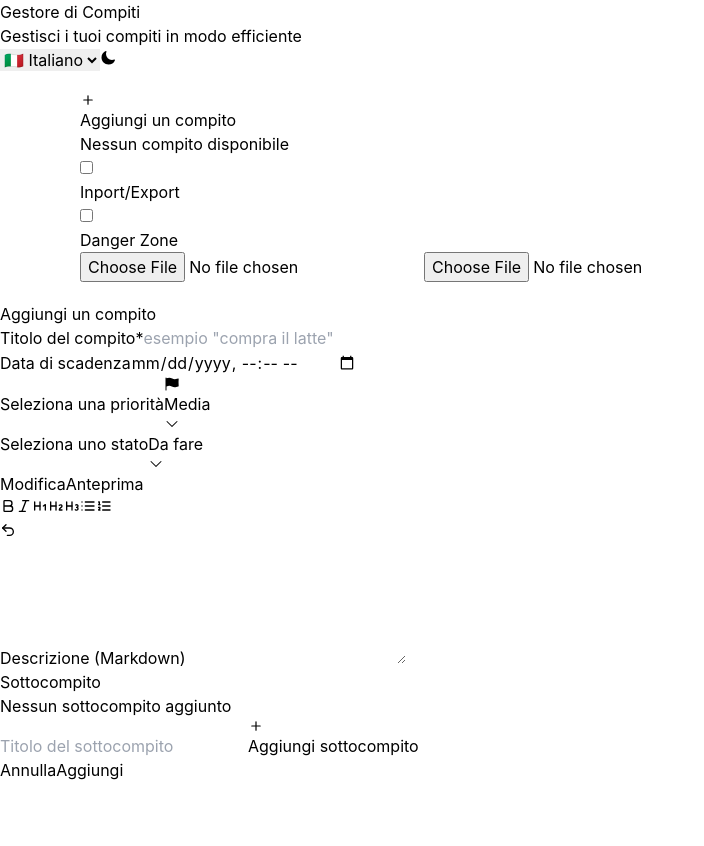
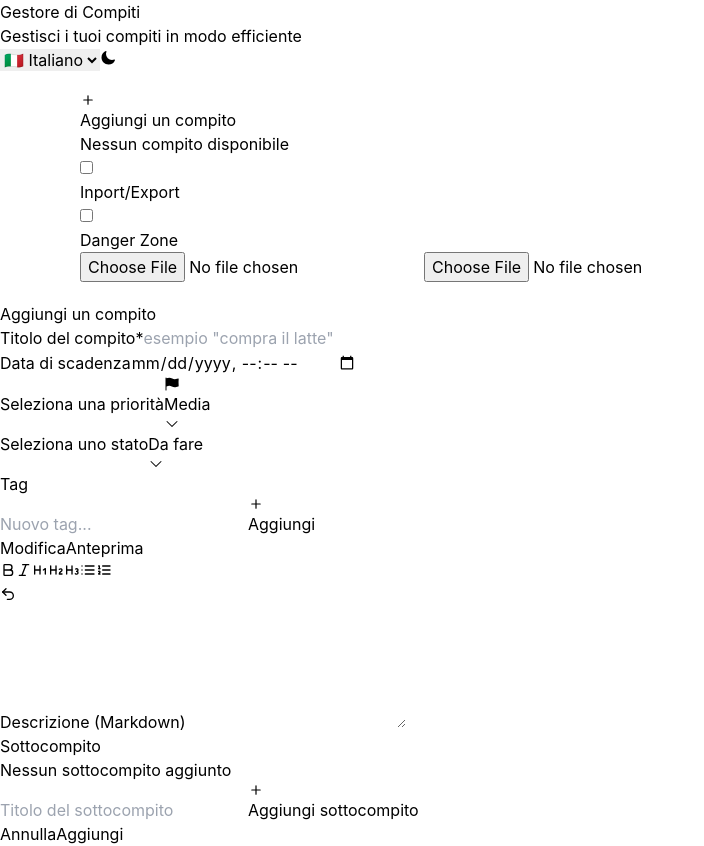
Before and after one commit to moris88/project-todolist, a React (Vite) app: page / in a window 1280 px wide. Both pictures are taken after a click on the button "Aggiungi un compito". Shown: the whole page, without its empty margins (0-704 px from the left). Before the commit the page ends 800 px from the top, so only its background shows below. Built offline with nearby package versions, Linux system fonts and the light colour scheme.

Commit message:
feat: add tags functionality to todos with UI support for tag management

```diff
--- a/src/atoms/atoms.ts
+++ b/src/atoms/atoms.ts
@@ -8,4 +8,5 @@
 export const commentsAtom = atom<Comment[]>([])
 export const languageAtom = atomWithStorage<Language>('language', 'it')
 export const darkModeAtom = atomWithStorage<boolean>('darkMode', false)
+export const tagsAtom = atomWithStorage<string[]>('tags', [])
 export const dictAtom = atom<Dict>((get) => dicts[get(languageAtom)])
--- a/src/components/TaskFormModal.tsx
+++ b/src/components/TaskFormModal.tsx
@@ -1,4 +1,4 @@
-import { useAtomValue } from 'jotai'
+import { useAtom, useAtomValue } from 'jotai'
 import moment from 'moment'
 import React from 'react'
 import { HiFlag, HiMiniPlus } from 'react-icons/hi2'
@@ -16,7 +16,7 @@
   LuX,
 } from 'react-icons/lu'
 
-import { dictAtom } from '@/atoms'
+import { dictAtom, tagsAtom } from '@/atoms'
 import { MarkdownContent } from '@/components'
 import {
   Button,
@@ -32,7 +32,7 @@
   Textarea,
 } from '@/components/UI'
 import { Priority, Status, SubTask, Todo } from '@/types'
-import { generateUniqueId, priorityItems } from '@/utils'
+import { generateUniqueId, priorityItems, tagColor } from '@/utils'
 
 export interface TaskFormValues {
   title: string
@@ -41,6 +41,7 @@
   dueDate: string | null
   status: Status
   subtasks: SubTask[]
+  tags: string[]
 }
 
 export interface SubtaskTransfer {
@@ -70,6 +71,7 @@
   onSubmit,
 }: TaskFormBodyProps) {
   const dict = useAtomValue(dictAtom)
+  const [globalTags, setGlobalTags] = useAtom(tagsAtom)
   const [title, setTitle] = React.useState(initialValues.title ?? '')
   const [description, setDescription] = React.useState(
     initialValues.description ?? ''
@@ -99,8 +101,26 @@
   const [subtaskTransfers, setSubtaskTransfers] = React.useState<
     SubtaskTransfer[]
   >([])
+  const [tags, setTags] = React.useState<string[]>(initialValues.tags ?? [])
+  const [newTagInput, setNewTagInput] = React.useState('')
 
   const minValue = new Date().toISOString().slice(0, 16)
+
+  const addTag = (tag: string) => {
+    const trimmed = tag.trim()
+    if (!trimmed) return
+    if (!tags.includes(trimmed)) {
+      setTags((prev) => [...prev, trimmed])
+    }
+    if (!globalTags.includes(trimmed)) {
+      setGlobalTags((prev) => [...prev, trimmed])
+    }
+    setNewTagInput('')
+  }
+
+  const removeTag = (tag: string) => {
+    setTags((prev) => prev.filter((t) => t !== tag))
+  }
 
   const applyFormat = (
     format: 'bold' | 'italic' | 'h1' | 'h2' | 'h3' | 'ul' | 'ol'
@@ -338,6 +358,71 @@
               {dict.todolist.listitem.status.items.archived}
             </SelectItem>
           </Select>
+          {/* Tags section */}
+          <div className="flex flex-col gap-2">
+            <p className="text-sm font-medium text-gray-700 dark:text-gray-300">
+              {dict.todolist.tags.title}
+            </p>
+            {tags.length > 0 && (
+              <div className="flex flex-wrap gap-1">
+                {tags.map((tag) => (
+                  <span
+                    key={tag}
+                    className={`inline-flex items-center gap-1 rounded-full px-2 py-0.5 text-xs font-medium ${tagColor(tag)}`}
+                  >
+                    {tag}
+                    <button
+                      className="ml-0.5 opacity-70 hover:opacity-100"
+                      title="Rimuovi"
+                      type="button"
+                      onClick={() => removeTag(tag)}
+                    >
+                      <LuX size={10} />
+                    </button>
+                  </span>
+                ))}
+              </div>
+            )}
+            {globalTags.filter((t) => !tags.includes(t)).length > 0 && (
+              <div className="flex flex-wrap gap-1">
+                <span className="self-center text-xs text-gray-400">
+                  {dict.todolist.tags.suggestions}:
+                </span>
+                {globalTags
+                  .filter((t) => !tags.includes(t))
+                  .map((tag) => (
+                    <button
+                      key={tag}
+                      className={`inline-flex items-center gap-0.5 rounded-full border border-current px-2 py-0.5 text-xs font-medium opacity-60 transition-opacity hover:opacity-100 ${tagColor(tag)}`}
+                      title="Aggiungi al task"
+                      type="button"
+                      onClick={() => addTag(tag)}
+                    >
+                      + {tag}
+                    </button>
+                  ))}
+              </div>
+            )}
+            <div className="flex gap-2">
+              <input
+                className="flex-1 rounded-lg border border-gray-300 bg-white px-3 py-1.5 text-sm focus:outline-none focus:ring-2 focus:ring-blue-500 dark:border-gray-600 dark:bg-gray-800 dark:text-white"
+                placeholder={dict.todolist.tags.placeholder}
+                type="text"
+                value={newTagInput}
+                onChange={(e) => setNewTagInput(e.target.value)}
+                onKeyDown={(e) => {
+                  if (e.key === 'Enter') {
+                    e.preventDefault()
+                    addTag(newTagInput)
+                  }
+                }}
+              />
+              <Button size="sm" variant="secondary" onPress={() => addTag(newTagInput)}>
+                <HiMiniPlus className="h-4 w-4" />
+                {dict.todolist.tags.add}
+              </Button>
+            </div>
+          </div>
           <div className="flex flex-col gap-2">
             <div className="flex gap-2">
               <button
@@ -570,7 +655,7 @@
           variant="primary"
           onPress={() =>
             onSubmit(
-              { title, description, priority, dueDate, status, subtasks },
+              { title, description, priority, dueDate, status, subtasks, tags },
               subtaskTransfers
             )
           }
--- a/src/components/TodoInput.tsx
+++ b/src/components/TodoInput.tsx
@@ -49,6 +49,7 @@
       priority: pendingValues.priority,
       status: 'todo',
       subtasks: pendingValues.subtasks,
+      tags: pendingValues.tags,
     }
     setTodos(addTodoStorage(newTodo, todos))
     setPendingValues(null)
--- a/src/components/TodoItem.tsx
+++ b/src/components/TodoItem.tsx
@@ -41,6 +41,7 @@
   isTaskOverdue,
   removeCommentsByTodoId,
   removeTodoStorage,
+  tagColor,
   updateTodoStorage,
 } from '@/utils'
 
@@ -146,6 +147,7 @@
           dueDate: pendingEditValues.dueDate,
           status: pendingEditValues.status,
           subtasks: pendingEditValues.subtasks,
+          tags: pendingEditValues.tags,
           completed: pendingEditValues.status === 'done' ? true : t.completed,
           completedAt:
             pendingEditValues.status === 'done' && !t.completed
@@ -316,6 +318,7 @@
           dueDate: todo.dueDate,
           status: todo.status,
           subtasks: todo.subtasks,
+          tags: todo.tags ?? [],
         }}
         isDismissable={false}
         isOpen={isEditing}
@@ -477,6 +480,21 @@
             </div>
           )}
         </div>
+        {(todo.tags ?? []).length > 0 && (
+          <div
+            className="flex flex-wrap gap-1"
+            onPointerDown={(e) => e.stopPropagation()}
+          >
+            {(todo.tags ?? []).map((tag) => (
+              <span
+                key={tag}
+                className={`inline-flex items-center rounded-full px-2 py-0.5 text-xs font-medium ${tagColor(tag)}`}
+              >
+                {tag}
+              </span>
+            ))}
+          </div>
+        )}
         <div
           className={twMerge(
             'flex justify-start gap-y-4 md:justify-between',
--- a/src/types/global.d.ts
+++ b/src/types/global.d.ts
@@ -18,6 +18,7 @@
   priority: Priority
   status: Status
   subtasks: SubTask[]
+  tags: string[]
 }
 
 export type Priority = 'low' | 'medium' | 'high' | 'urgent'
--- a/src/utils/constants.ts
+++ b/src/utils/constants.ts
@@ -132,6 +132,13 @@
       move_to: 'Seleziona compito di destinazione',
       move_confirm: 'Sposta',
       move_no_tasks: 'Non ci sono compiti',
+    },
+    tags: {
+      title: 'Tag',
+      add: 'Aggiungi',
+      placeholder: 'Nuovo tag...',
+      no_tags: 'Nessun tag',
+      suggestions: 'Suggeriti',
     },
   },
 }
@@ -269,6 +276,13 @@
       move_confirm: 'Move',
       move_no_tasks: 'There are no tasks',
     },
+    tags: {
+      title: 'Tags',
+      add: 'Add',
+      placeholder: 'New tag...',
+      no_tags: 'No tags',
+      suggestions: 'Suggested',
+    },
   },
 }
 
--- a/src/utils/csv.ts
+++ b/src/utils/csv.ts
@@ -15,6 +15,7 @@
   'priority',
   'status',
   'subtasks',
+  'tags',
 ]
 
 const COMMENT_HEADERS = ['id', 'todoId', 'text', 'createdAt']
@@ -115,8 +116,8 @@
   for (const todo of todos) {
     rows.push(
       TODO_HEADERS.map((h) => {
-        if (h === 'subtasks')
-          return escapeCSV(JSON.stringify(todo.subtasks ?? []))
+        if (h === 'subtasks') return escapeCSV(JSON.stringify(todo.subtasks ?? []))
+        if (h === 'tags') return escapeCSV(JSON.stringify(todo.tags ?? []))
         return escapeCSV((todo as any)[h])
       }).join(',')
     )
@@ -156,7 +157,7 @@
         todo[header] = val.toLowerCase() === 'true'
       } else if (['updatedAt', 'completedAt', 'dueDate'].includes(header)) {
         todo[header] = val.trim() === '' ? null : val.trim()
-      } else if (header === 'subtasks') {
+      } else if (header === 'subtasks' || header === 'tags') {
         try {
           todo[header] = val.trim() ? JSON.parse(val) : []
         } catch {
@@ -174,6 +175,7 @@
     if (todo.completed === undefined) todo.completed = false
     if (!todo.createdAt) todo.createdAt = new Date().toISOString()
     if (!Array.isArray(todo.subtasks)) todo.subtasks = []
+    if (!Array.isArray(todo.tags)) todo.tags = []
     // Migrate subtasks exported before completedAt was added
     todo.subtasks = todo.subtasks.map((s: any) => ({
       ...s,
--- a/src/utils/todo.ts
+++ b/src/utils/todo.ts
@@ -29,7 +29,8 @@
       .map((todoString) => {
         const todo = localStorage.getItem(todoString)
         if (todo) {
-          return JSON.parse(todo) satisfies Todo
+          const parsed = JSON.parse(todo)
+          return { ...parsed, tags: parsed.tags ?? [] } satisfies Todo
         }
         return null
       })
--- a/src/utils/utils.ts
+++ b/src/utils/utils.ts
@@ -1,6 +1,26 @@
 import { Todo } from '@/types'
 
 import { isTaskOverdue } from './todo'
+
+const TAG_COLORS = [
+  'bg-blue-100 text-blue-800 dark:bg-blue-900/40 dark:text-blue-300',
+  'bg-green-100 text-green-800 dark:bg-green-900/40 dark:text-green-300',
+  'bg-purple-100 text-purple-800 dark:bg-purple-900/40 dark:text-purple-300',
+  'bg-yellow-100 text-yellow-800 dark:bg-yellow-900/40 dark:text-yellow-300',
+  'bg-pink-100 text-pink-800 dark:bg-pink-900/40 dark:text-pink-300',
+  'bg-indigo-100 text-indigo-800 dark:bg-indigo-900/40 dark:text-indigo-300',
+  'bg-orange-100 text-orange-800 dark:bg-orange-900/40 dark:text-orange-300',
+  'bg-red-100 text-red-800 dark:bg-red-900/40 dark:text-red-300',
+  'bg-teal-100 text-teal-800 dark:bg-teal-900/40 dark:text-teal-300',
+]
+
+export function tagColor(tag: string): string {
+  let hash = 0
+  for (let i = 0; i < tag.length; i++) {
+    hash = tag.charCodeAt(i) + ((hash << 5) - hash)
+  }
+  return TAG_COLORS[Math.abs(hash) % TAG_COLORS.length]
+}
 
 export function generateUniqueId() {
   const timestamp = Date.now().toString(36)
```
